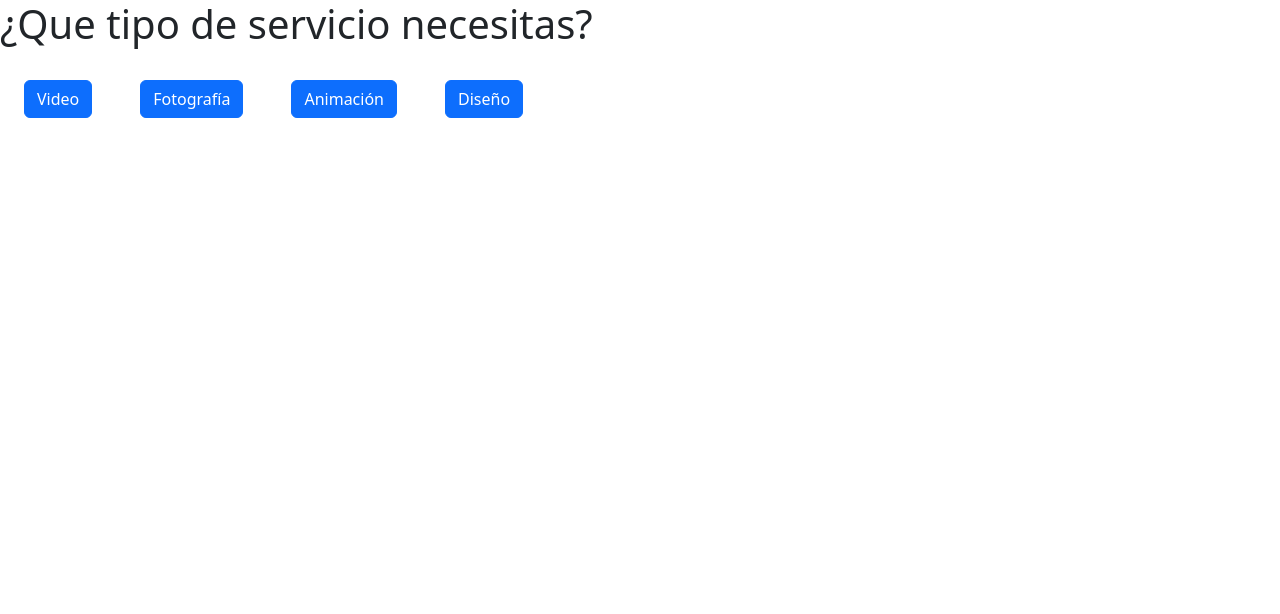
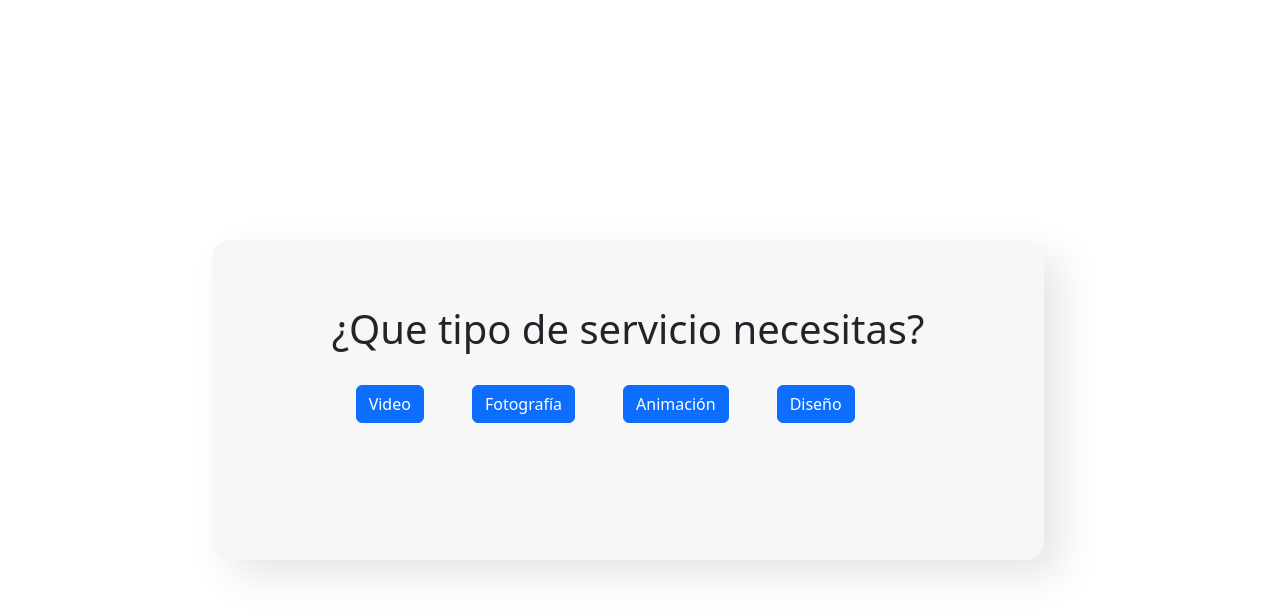
Before and after one commit to osunadan/sietecreativeJS, a plain HTML site: page index.html in a window 1280 px wide. Drawn offline with nearby package versions, Linux system fonts and the light colour scheme.

Commit message:
Agregando CSS

```diff
--- /dev/null
+++ b/estilismo/estilos.css
@@ -0,0 +1,22 @@
+body {
+  margin: 0;
+  box-sizing: border-box;
+}
+
+.grandParent {
+  width: 100vw;
+  height: 100vh;
+  justify-content: center;
+  align-content: center;
+}
+
+.parent {
+  width: 65vw;
+  height: 40vh;
+  background-color: #f7f7f7;
+  box-shadow: 18px 16px 40px rgba(0, 0, 0, 0.1);
+  border-radius: 18px;
+  display: grid;
+  justify-content: center;
+  align-content: center;
+}
--- a/index.html
+++ b/index.html
@@ -6,6 +6,7 @@
  <meta name="viewport" content="width=device-width, initial-scale=1.0">
  <link href="https://cdn.jsdelivr.net/npm/bootstrap@5.2.0/dist/css/bootstrap.min.css" rel="stylesheet"
   integrity="sha384-gH2yIJqKdNHPEq0n4Mqa/HGKIhSkIHeL5AyhkYV8i59U5AR6csBvApHHNl/vI1Bx" crossorigin="anonymous">
+ <link rel="stylesheet" href="./estilismo/estilos.css">
  <script src="./Scripts/servicios.js" defer></script>
  <title>Document</title>
 </head>
```
